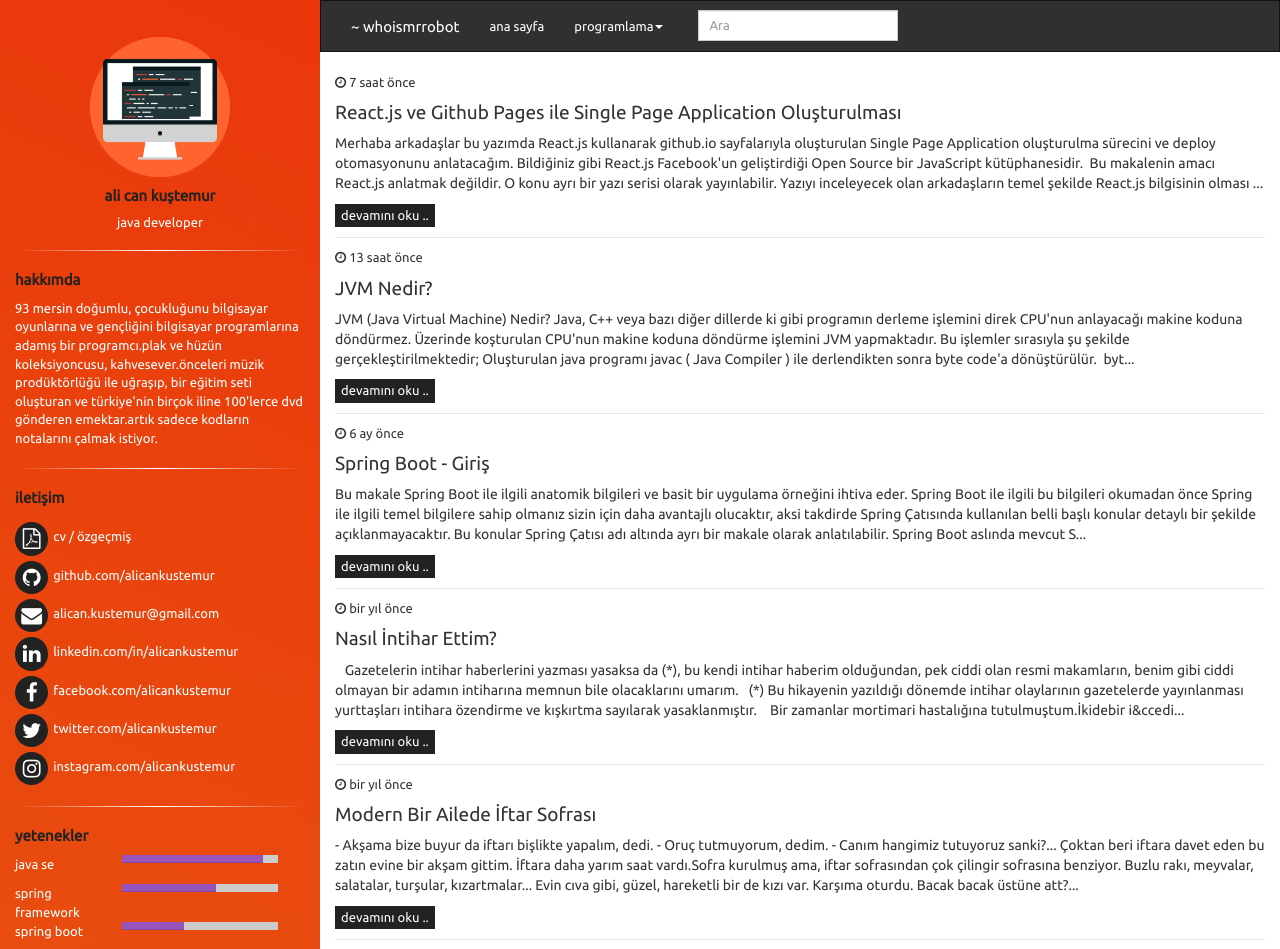
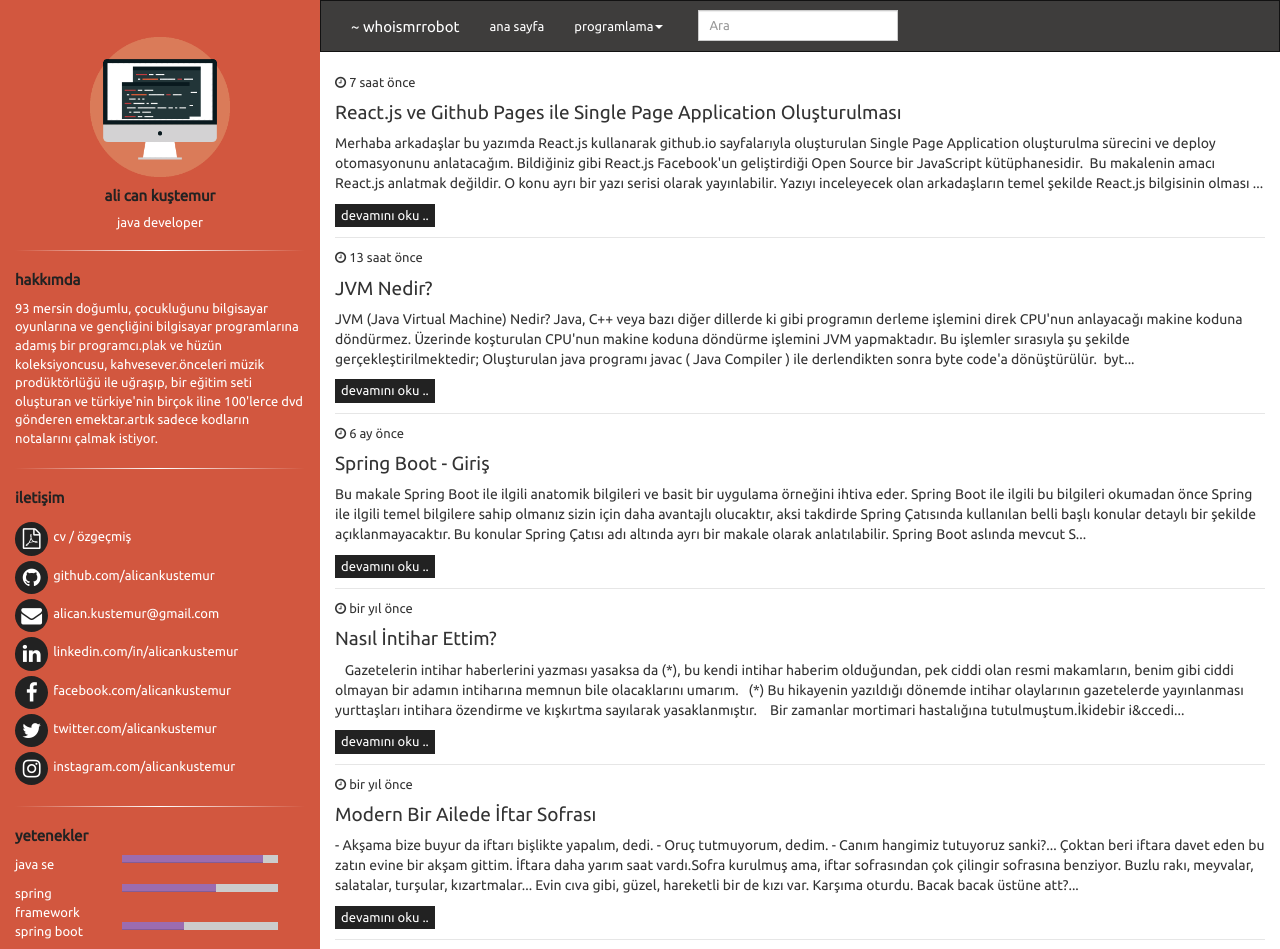
Before and after one commit to alicankustemur/alicankustemur.github.io, a React (Create React App) app: page /post in a window 1280 px wide. Shown: the top 949 px of the page. Built offline with nearby package versions, Linux system fonts and the light colour scheme.

Commit message:
themes edited.

```diff
--- a/public/css/all.css
+++ b/public/css/all.css
@@ -36,7 +36,7 @@
 
 .to-top{
   padding: 10px;
-  background-color: #222222;
+  background-color: #3E3D3C;
   color: #fff;
   text-decoration: none;
   z-index: 1;
@@ -93,3 +93,12 @@
 -moz-border-radius: 25px 10px / 10px 25px;
 border-radius: 25px 10px / 10px 25px;
 }
+
+
+.progress-bar-info{
+	background-color: #9c6caf !important;
+}
+
+.navbar-default{
+	background-color: #3E3D3C !important;
+}
--- a/public/css/footer-distributed.css
+++ b/public/css/footer-distributed.css
@@ -1,5 +1,5 @@
 .footer-distributed{
-	background-color: #222222;
+	background-color: #3E3D3C;
 	box-shadow: 0 1px 1px 0 rgba(0, 0, 0, 0.12);
 	box-sizing: border-box;
 	width: 100%;
--- a/src/components/Content/Content.js
+++ b/src/components/Content/Content.js
@@ -26,6 +26,8 @@ export default class Content extends Component {
 
 
     componentDidMount() {
+
+        document.title = "ali can kuştemur | bir programcının hayal dünyası";
 
         let paginationProps = {
             pageLimit: 6,
--- a/src/components/Content/PostContent.js
+++ b/src/components/Content/PostContent.js
@@ -55,6 +55,11 @@ export default class PostContent extends Component {
     }
 
     componentDidMount() {
+
+        let title = "ali can kuştemur | bir programcının hayal dünyası";
+
+        document.title = this.state.post.title + " - " + title;
+
         let preElements = document.getElementsByTagName("pre");
 
         for (let i = 0; i < preElements.length; i++) {
--- a/src/components/Content/Search.js
+++ b/src/components/Content/Search.js
@@ -80,6 +80,9 @@ export default class Search extends Component {
 
 
     componentDidMount() {
+
+        document.title = "ali can kuştemur | bir programcının hayal dünyası";
+
         $(".tag-cloud > span").each((index, value) => {
 
             let oldFontSize = $(value).css("font-size");
--- a/src/components/LeftSidebar/LeftSidebar.css
+++ b/src/components/LeftSidebar/LeftSidebar.css
@@ -38,7 +38,7 @@ a.icon-link:link, a.icon-link:active, a.icon-link:visited {
 }
 
 a > .top5:hover {
-    background-color: #ae3910;
+    background-color: #A14F36;
 }
 
 .progress-bar-label {
@@ -50,19 +50,19 @@ a > .top5:hover {
 div.left-sidebar {
     height:100%;
     /* IE10+ */
-    background-image: -ms-radial-gradient(left top, ellipse farthest-corner, #DD4814 0%, #F59331 100%);
+    background-image: -ms-radial-gradient(left top, ellipse farthest-corner, #D2573F 0%, #F59331 100%);
     /* Mozilla Firefox */
-    background-image: -moz-radial-gradient(left top, ellipse farthest-corner, #DD4814 0%, #F59331 100%);
+    background-image: -moz-radial-gradient(left top, ellipse farthest-corner, #D2573F 0%, #F59331 100%);
     /* Opera */
-    background-image: -o-radial-gradient(left top, ellipse farthest-corner, #DD4814 0%, #F59331 100%);
+    background-image: -o-radial-gradient(left top, ellipse farthest-corner, #D2573F 0%, #F59331 100%);
     /* Webkit (Safari/Chrome 10) */
-    background-image: -webkit-gradient(radial, left top, 0, left top, 572, color-stop(0, #DD4814), color-stop(100, #F59331));
+    background-image: -webkit-gradient(radial, left top, 0, left top, 572, color-stop(0, #D2573F), color-stop(100, #F59331));
     /* Webkit (Chrome 11+) */
-    background-image: -webkit-radial-gradient(left top, ellipse farthest-corner, #DD4814 0%, #F59331 100%);
+    background-image: -webkit-radial-gradient(left top, ellipse farthest-corner, #D2573F 0%, #F59331 100%);
     /* W3C Markup */
-    background-image: radial-gradient(ellipse farthest-corner at left top, #DD4814 0%, #F59331 100%);
+    background-image: radial-gradient(ellipse farthest-corner at left top, #D2573F 0%, #F59331 100%);
     color: #ffffff;
-    background: linear-gradient(23deg, #e0a621, #eb2f09);
+    background:  #D2573F;
     background-size: 400% 400%;
     -webkit-animation: 24s ease infinite;
     -moz-animation: 24s ease infinite;
```
Also changed, not shown: src/logo.png.
